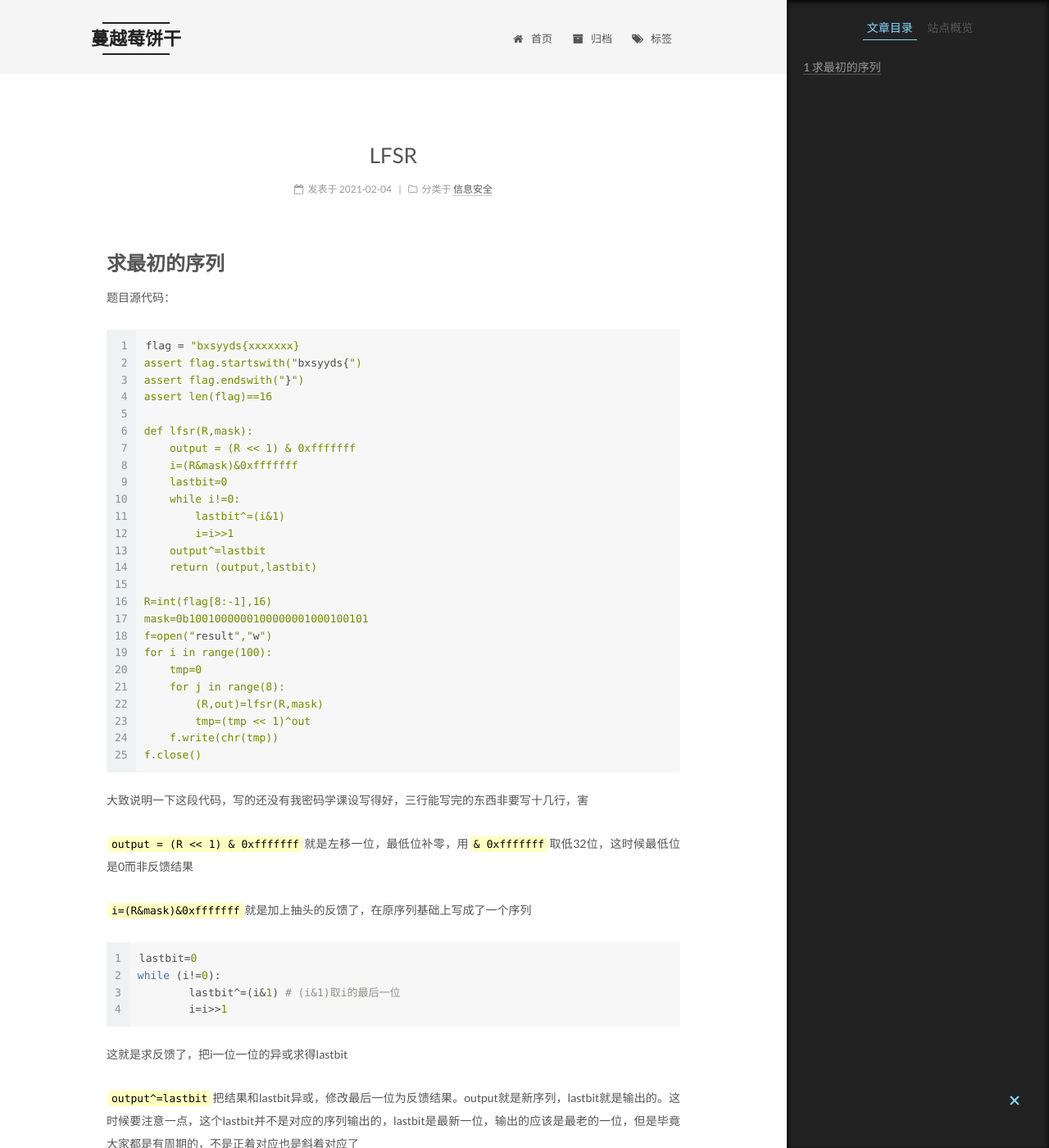
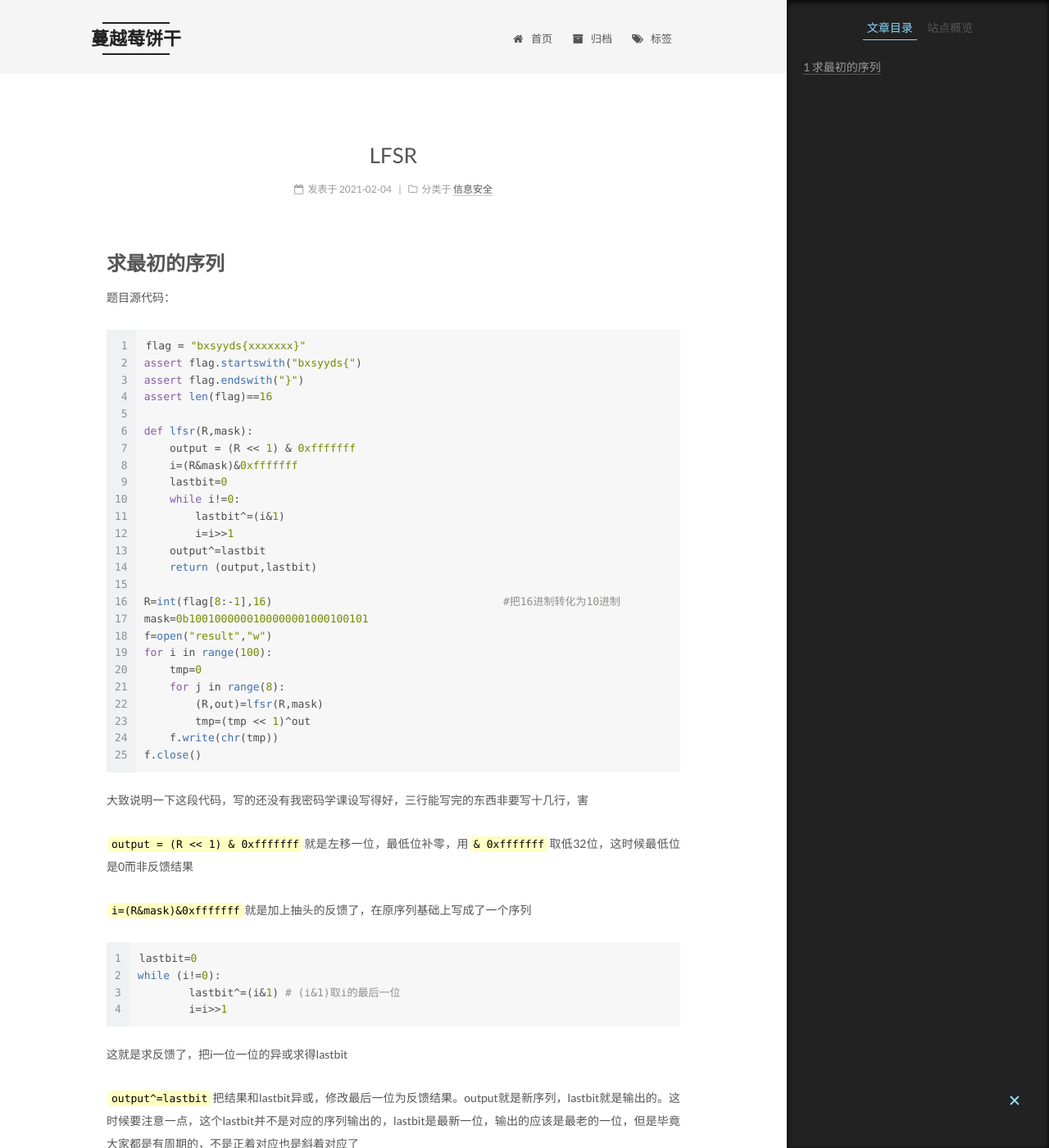
Before and after one commit to AirGoldenFish/airgoldenfish.github.io, a Jekyll site: the page built from _posts/2021-2-4-LFSR.md, in a window 1280 px wide and 1400 px high. Shown: the whole window at 82% size. Built offline with Jekyll 4.4.1, drawn with Linux system fonts in a browser that asks for light colours; some of the changed text lies outside the part shown.

Commit message:
Update 2021-2-4-LFSR.md

````diff
--- a/_posts/2021-2-4-LFSR.md
+++ b/_posts/2021-2-4-LFSR.md
@@ -10,7 +10,7 @@ tags:
 # 求最初的序列
 题目源代码：
 ```python
-flag = "bxsyyds{xxxxxxx}
+flag = "bxsyyds{xxxxxxx}"
 assert flag.startswith("bxsyyds{")
 assert flag.endswith("}")
 assert len(flag)==16
@@ -25,7 +25,7 @@ def lfsr(R,mask):
     output^=lastbit
     return (output,lastbit)
 
-R=int(flag[8:-1],16)
+R=int(flag[8:-1],16)					#把16进制转化为10进制
 mask=0b1001000000100000001000100101
 f=open("result","w")
 for i in range(100):
@@ -50,6 +50,8 @@ while (i!=0):
 ```
 这就是求反馈了，把i一位一位的异或求得lastbit
 
-`output^=lastbit`把结果和lastbit异或，修改最后一位为反馈结果。output就是新序列，lastbit就是输出的。这时候要注意一点，这个lastbit并不是对应的序列输出的，lastbit是最新一位，输出的应该是最老的一位，但是毕竟大家都是有周期的，不是正着对应也是斜着对应了
+  `output^=lastbit`把结果和lastbit异或，修改最后一位为反馈结果。output就是新序列，lastbit就是输出的。这时候要注意一点，这个lastbit并不是对应的序列输出的，lastbit是最新一位，输出的应该是最老的一位，但是毕竟大家都是有周期的，不是正着对应也是斜着对应了
 
-最后在主函数，输出了800位的二进制序列（每次循环j，最大值为255，8位二进制数。其实最后的800位就是连续输出）
+  最后在主函数，输出了800位的二进制序列（每次循环j，最大值为255，8位二进制数。其实最后的800位就是连续输出）
+
+  之后就开始解题了，先把result文件中的数据转为二进制。可以先用16进制打开，然后用`bin(int(result,16))`转为2进制(注意用的时候不要带`0b`)
````
